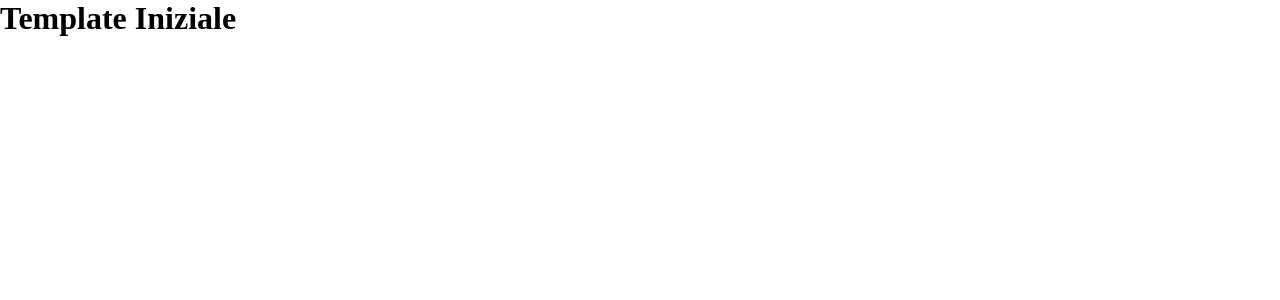
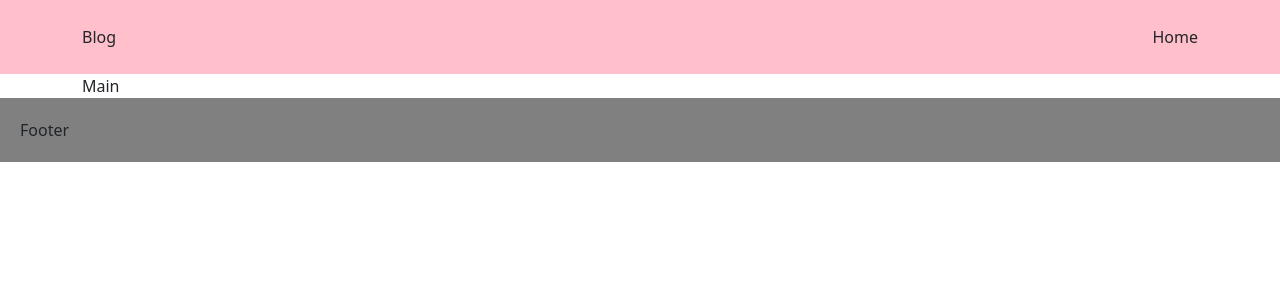
Before and after one commit to albertogioia93/vite-boolfolio, a Vue app: page / in a window 1280 px wide. Shown: the top 300 px of the page. Built offline with nearby package versions, Linux system fonts and the light colour scheme.

Commit message:
importazione bootstrap in vite

```diff
--- a/package.json
+++ b/package.json
@@ -9,6 +9,7 @@
     "preview": "vite preview"
   },
   "dependencies": {
+    "bootstrap": "^5.3.0-alpha3",
     "vue": "^3.2.47"
   },
   "devDependencies": {
--- a/src/App.vue
+++ b/src/App.vue
@@ -1,16 +1,22 @@
 <script>
-import HelloApp from './components/HelloApp.vue';
+import AppHeader from './components/AppHeader.vue';
+import AppMain from './components/AppMain.vue';
+import AppFooter from './components/AppFooter.vue';
+
 export default {
   name: 'App',
   components: {
-    HelloApp
+    AppHeader,
+    AppMain,
+    AppFooter
   }
 }
 </script>
 
 <template>
-  <HelloApp />
-
+  <AppHeader />
+  <AppMain />
+  <AppFooter />
 </template>
 
 <style lang="scss">
--- /dev/null
+++ b/src/assets/scss/_partial/_header.scss
@@ -0,0 +1,4 @@
+header {
+    padding: 25px;
+    background-color: pink;
+}
--- a/src/assets/scss/main.scss
+++ b/src/assets/scss/main.scss
@@ -1,2 +1,4 @@
 @use './_partial/reset' as *;
 @use './_partial/variables' as *;
+@import "bootstrap/scss/bootstrap";
+@import "_partial/header";
--- /dev/null
+++ b/src/components/AppFooter.vue
@@ -0,0 +1,18 @@
+<template>
+    <footer>
+        <div>Footer</div>
+    </footer>
+</template>
+
+<script>
+export default {
+    name:'AppFooter'
+}
+</script>
+
+<style scoped>
+    footer {
+        padding: 20px;
+        background-color: grey;
+    }
+</style>
--- /dev/null
+++ b/src/components/AppHeader.vue
@@ -0,0 +1,22 @@
+<template>
+    <header>
+        <div class="container">
+            <div class="d-flex justify-content-between">
+                <div class="logo">Blog</div>
+                <nav>
+                    <ul class="list-unstyled m-0 p-0 gap-2">
+                        <li>Home</li>
+                    </ul>
+                </nav>
+            </div>
+        </div>
+    </header>
+</template>
+
+<script>
+export default {
+    name:'AppHeader'
+}
+</script>
+
+<style></style>
--- /dev/null
+++ b/src/components/AppMain.vue
@@ -0,0 +1,13 @@
+<template>
+    <main>
+        <div class="container">Main</div>
+    </main>
+</template>
+
+<script>
+export default {
+    name:'AppMain'
+}
+</script>
+
+<style></style>
--- a/src/main.js
+++ b/src/main.js
@@ -1,5 +1,7 @@
 import { createApp } from 'vue'
+import * as bootstrap from 'bootstrap';
 import './assets/scss/main.scss';
+
 import App from './App.vue'
 
 createApp(App).mount('#app')
```
Also changed, not shown: 1 other file (tests, documents, lock files or other folders).
